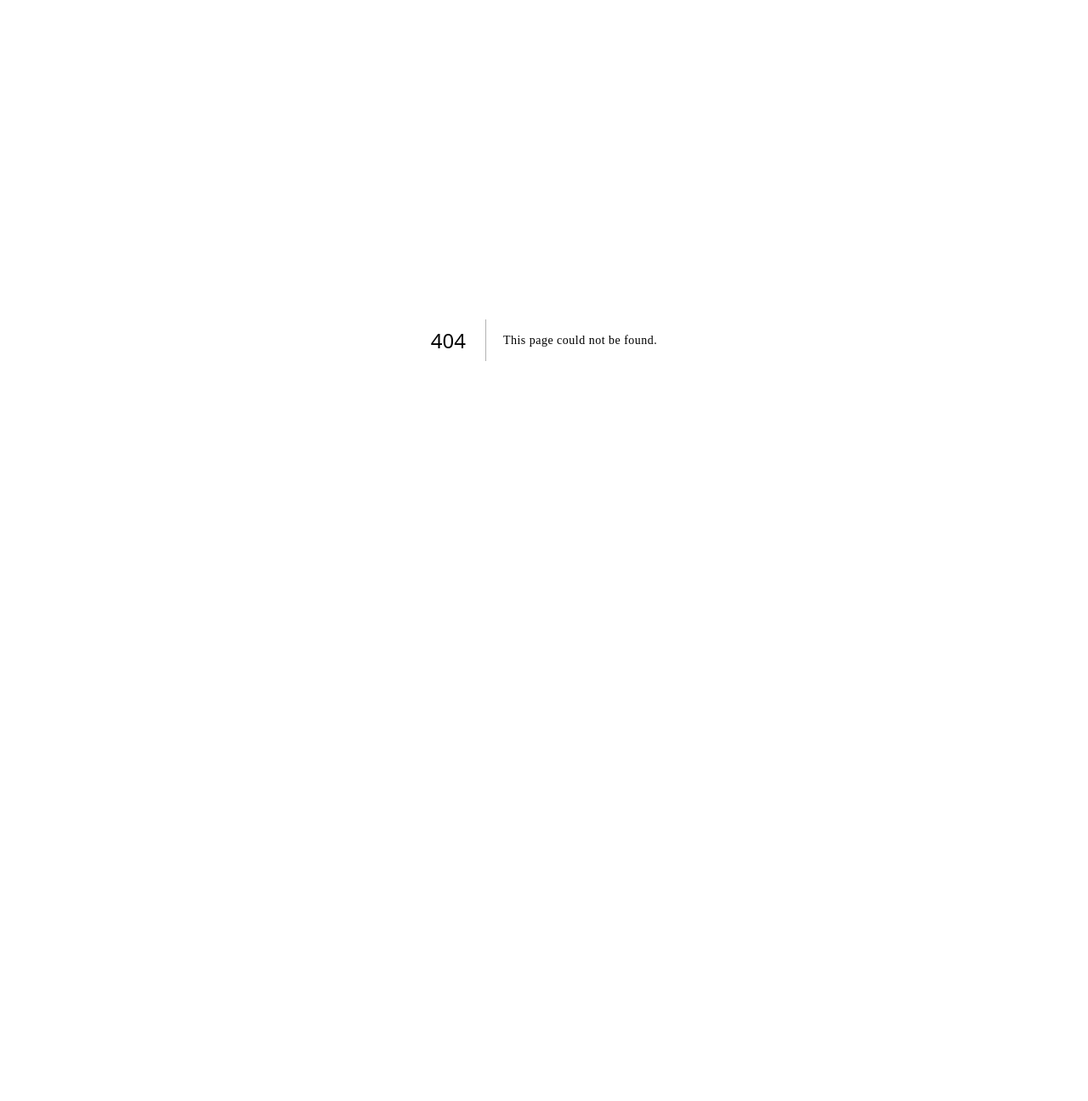
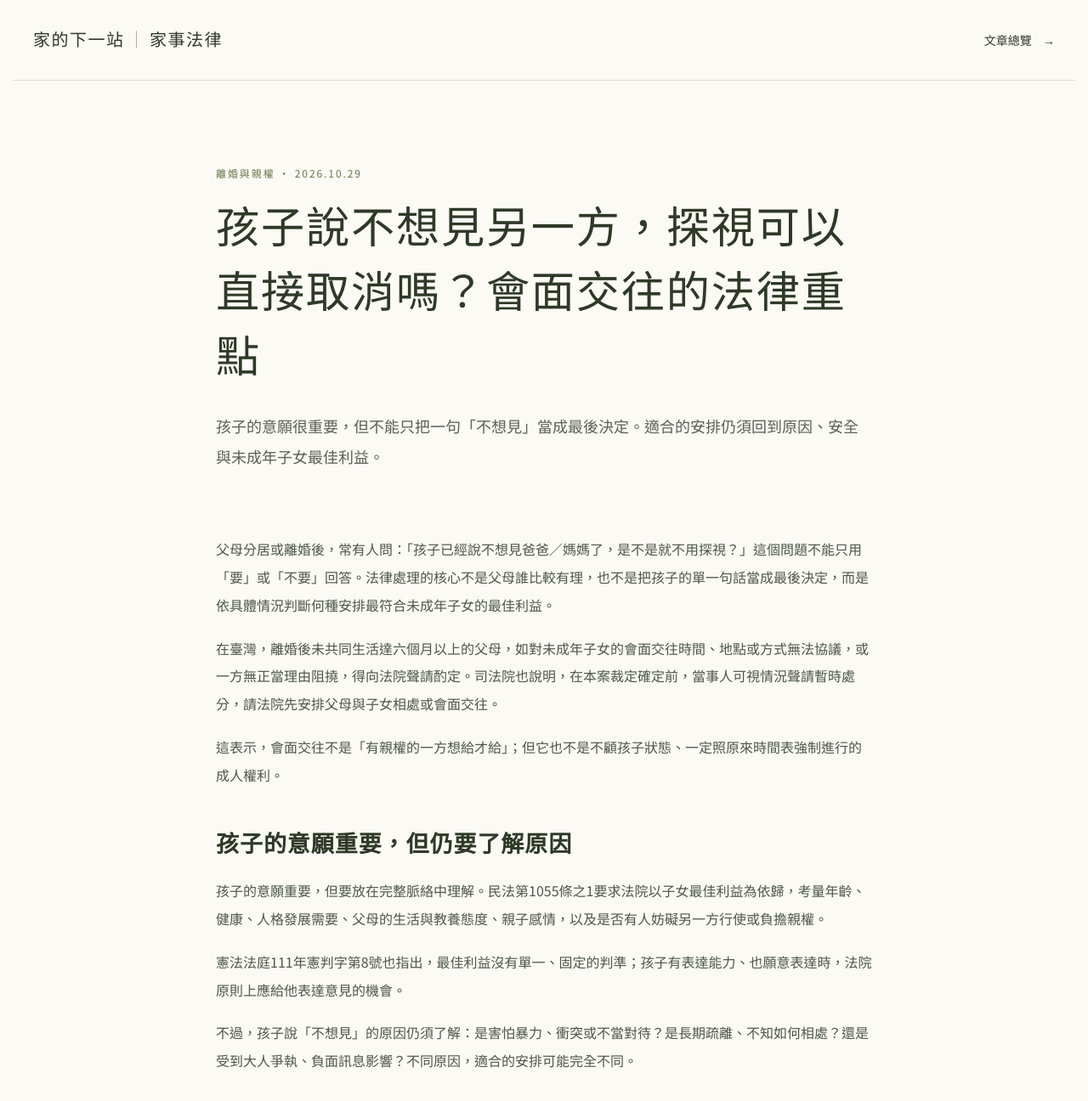
Before and after one commit to lawyerhao83-maker/home-next-family-law, a Next.js app: page /articles/child-refuses-visitation in a window 1280 px wide. Before the commit this address had no page. Shown: the top 1296 px of the page at 85% size. Before the commit the page ends 800 px from the top, so only its background shows below. Built offline with nearby package versions, Linux system fonts and the light colour scheme.

Commit message:
Add child visitation refusal article

```diff
--- a/app/articles/article-data.ts
+++ b/app/articles/article-data.ts
@@ -20,6 +20,16 @@ export type FamilyArticle = {
 
 // Add each article here once; the homepage and directory share this list.
 export const articles: FamilyArticle[] = [
+  {
+    category: "離婚與親權",
+    topic: "children",
+    date: "2026.10.29",
+    dateTime: "2026-10-29",
+    title: "孩子說不想見另一方，探視可以直接取消嗎？會面交往的法律重點",
+    summary:
+      "孩子表達不想見另一方時，不能直接當成最終決定。應回到原因、安全風險與未成年子女最佳利益，評估適合的會面安排。",
+    href: "/articles/child-refuses-visitation/",
+  },
   {
     category: "離婚與婚姻破綻",
     topic: "marriage",
--- /dev/null
+++ b/app/articles/child-refuses-visitation/page.tsx
@@ -0,0 +1,121 @@
+import type { Metadata } from "next";
+import { sitePath } from "../../site-path";
+
+const articleUrl =
+  "https://lawyerhao83-maker.github.io/home-next-family-law/articles/child-refuses-visitation/";
+
+export const metadata: Metadata = {
+  title: "孩子說不想見另一方，探視可以直接取消嗎？會面交往的法律重點｜家的下一站｜家事法律",
+  description:
+    "孩子表達不想見另一方時，探視可以直接取消嗎？說明子女意願、最佳利益、安全風險、暫時處分與會面交往調整重點。",
+  alternates: { canonical: articleUrl },
+  openGraph: {
+    title: "孩子說不想見另一方，探視可以直接取消嗎？",
+    description:
+      "孩子的意願很重要，但仍須放在原因、安全風險及未成年子女最佳利益的完整脈絡中判斷。",
+    type: "article",
+    publishedTime: "2026-10-29",
+    url: articleUrl,
+  },
+  twitter: {
+    card: "summary",
+    title: "孩子說不想見另一方，探視可以直接取消嗎？",
+    description:
+      "一次了解子女意願、安全風險及會面交往安排的法律重點。",
+  },
+};
+
+export default function ChildRefusesVisitationArticle() {
+  return (
+    <main className="article-page">
+      <nav className="article-nav">
+        <a className="brand" href={sitePath("/")}>家的下一站<i>｜</i>家事法律</a>
+        <a className="text-link" href={sitePath("/articles/")}>文章總覽 <span aria-hidden="true">→</span></a>
+      </nav>
+
+      <article className="article-body">
+        <header>
+          <p className="section-label">離婚與親權 · 2026.10.29</p>
+          <h1>孩子說不想見另一方，探視可以直接取消嗎？會面交往的法律重點</h1>
+          <p className="article-lead">
+            孩子的意願很重要，但不能只把一句「不想見」當成最後決定。適合的安排仍須回到原因、安全與未成年子女最佳利益。
+          </p>
+        </header>
+
+        <section>
+          <p>
+            父母分居或離婚後，常有人問：「孩子已經說不想見爸爸／媽媽了，是不是就不用探視？」這個問題不能只用「要」或「不要」回答。法律處理的核心不是父母誰比較有理，也不是把孩子的單一句話當成最後決定，而是依具體情況判斷何種安排最符合未成年子女的最佳利益。
+          </p>
+          <p>
+            在臺灣，離婚後未共同生活達六個月以上的父母，如對未成年子女的會面交往時間、地點或方式無法協議，或一方無正當理由阻撓，得向法院聲請酌定。司法院也說明，在本案裁定確定前，當事人可視情況聲請暫時處分，請法院先安排父母與子女相處或會面交往。
+          </p>
+          <p>
+            這表示，會面交往不是「有親權的一方想給才給」；但它也不是不顧孩子狀態、一定照原來時間表強制進行的成人權利。
+          </p>
+        </section>
+
+        <section>
+          <h2>孩子的意願重要，但仍要了解原因</h2>
+          <p>
+            孩子的意願重要，但要放在完整脈絡中理解。民法第1055條之1要求法院以子女最佳利益為依歸，考量年齡、健康、人格發展需要、父母的生活與教養態度、親子感情，以及是否有人妨礙另一方行使或負擔親權。
+          </p>
+          <p>
+            憲法法庭111年憲判字第8號也指出，最佳利益沒有單一、固定的判準；孩子有表達能力、也願意表達時，法院原則上應給他表達意見的機會。
+          </p>
+          <p>
+            不過，孩子說「不想見」的原因仍須了解：是害怕暴力、衝突或不當對待？是長期疏離、不知如何相處？還是受到大人爭執、負面訊息影響？不同原因，適合的安排可能完全不同。
+          </p>
+        </section>
+
+        <section>
+          <h2>有安全風險時，應優先保護孩子</h2>
+          <p>
+            若有家庭暴力、跟蹤、酒藥癮失控、性暴力疑慮或其他安全風險，首要是保護孩子與照顧者的安全。這時可向警方、113保護專線或社政單位求助，並依情況聲請保護令或向家事法院說明安全風險。
+          </p>
+          <p>
+            會面交往的安排可能需要暫停、改為監督會面，或採較低衝突的交接方式；是否適用，仍須由具體事證與法院裁定判斷。
+          </p>
+        </section>
+
+        <section>
+          <h2>不要讓孩子成為父母衝突的工具</h2>
+          <p>
+            反過來說，若只是父母關係惡劣，照顧的一方不宜以「孩子不想見」作為唯一理由，完全切斷親子聯繫。法院會關注父母是否願意協助孩子和另一方維持安全、穩定的關係。
+          </p>
+          <p>
+            實務上，比起在孩子面前指責另一方、要求孩子選邊站，更有幫助的做法是把問題具體化：例如先縮短會面時間、改在公共場所進行、由親友或專業人員協助交接、先以電話或視訊建立互動，並觀察孩子的反應與安全。
+          </p>
+        </section>
+
+        <section>
+          <h2>協商或聲請前，可以整理哪些資料？</h2>
+          <p>準備協商或聲請時，可先整理三類資料：</p>
+          <ol className="article-list">
+            <li>現行協議、調解筆錄或法院裁定，以及實際會面紀錄。</li>
+            <li>孩子生活、就學、醫療與照顧安排。</li>
+            <li>與安全或阻礙會面有關的客觀資料，例如通訊紀錄、報案紀錄、診斷或社工服務資料。</li>
+          </ol>
+          <p>
+            蒐集資料的目的不是讓孩子成為證人或衝突工具，而是讓法院或專業人員能看見孩子的生活狀況。
+          </p>
+        </section>
+
+        <section>
+          <h2>會面交往、親權與扶養費是不同問題</h2>
+          <p>
+            要特別區分的是：會面交往、由誰擔任主要照顧者、親權如何行使、扶養費如何負擔，彼此相關卻不是同一件事。孩子拒絕會面不會當然改變親權；父母未見面也不會當然免除扶養義務。
+          </p>
+          <p>
+            若原本已有法院裁定或調解筆錄，想調整安排時，應先確認其中是否已載明變更方式，避免自行停止履行而衍生執行或其他爭議。
+          </p>
+        </section>
+
+        <aside className="article-note">
+          <p>
+            每個孩子的年齡、意願形成過程、親子互動及安全狀況都不同。本文僅為一般法律資訊，不構成個案法律意見。遇有家庭暴力、急迫安全風險、跨境或長期拒絕會面等情形，建議儘速諮詢家事律師及相關社政、保護資源，評估最適合孩子的處理方式。
+          </p>
+        </aside>
+      </article>
+    </main>
+  );
+}
```
